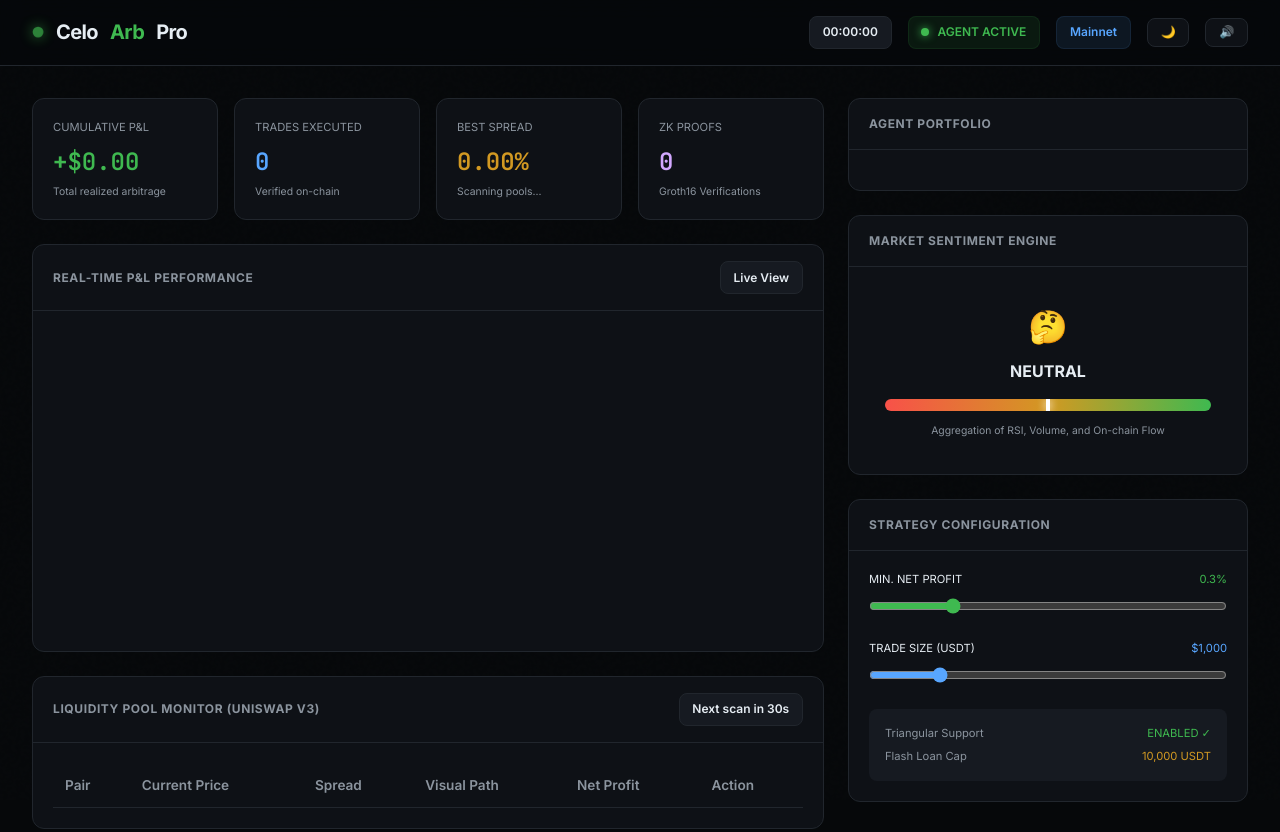
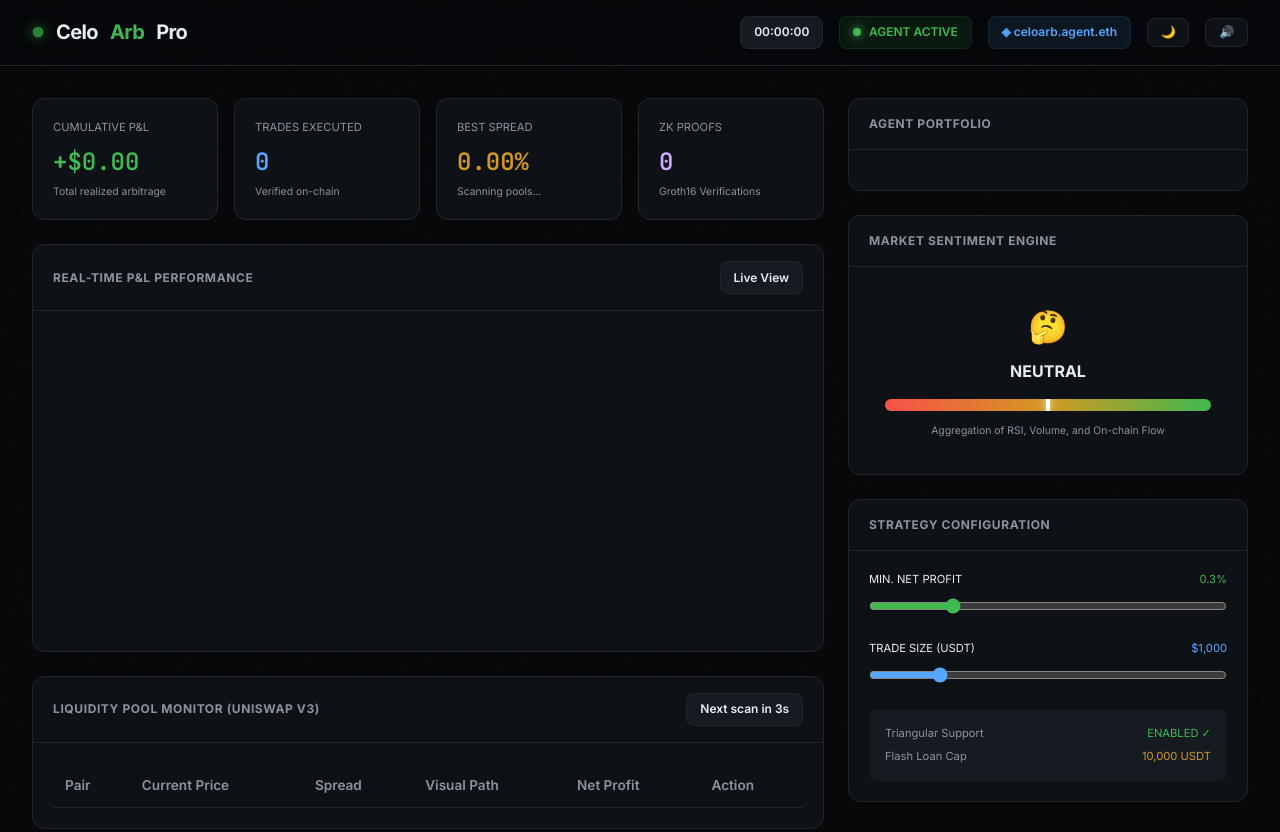
Before and after one commit to gidson5/CeloArb, a website: page index.html in a window 1280 px wide. Shown: the top 832 px of the page. Drawn offline with nearby package versions, Linux system fonts and the light colour scheme.

Commit message:
feat: speed up scan cycle to 3s and integrate AgentNS identity badge

```diff
--- a/index.html
+++ b/index.html
@@ -536,7 +536,11 @@
         </div>
         AGENT ACTIVE
       </div>
-      <div class="badge blue">Mainnet</div>
+      <a href="https://agent-ns.vercel.app" target="_blank"
+         class="badge blue"
+         style="text-decoration:none; cursor:pointer">
+        ◈ celoarb.agent.eth
+      </a>
       <button id="theme-toggle" class="badge" style="cursor:pointer; background:var(--surface)">
         <span id="theme-icon">🌙</span>
       </button>
@@ -590,7 +594,7 @@
       <div class="card">
         <div class="card-header">
           <div class="card-title">Liquidity Pool Monitor (Uniswap V3)</div>
-          <div class="badge" id="scan-timer">Next scan in 30s</div>
+          <div class="badge" id="scan-timer">Next scan in 3s</div>
         </div>
         <div class="card-body">
           <table class="data-table">
@@ -1048,12 +1052,12 @@
       $('clock').textContent = new Date().toLocaleTimeString([], { hour12: false });
     }, 1000);
 
-    let secondsLeft = 30;
+    let secondsLeft = 3;
     setInterval(() => {
       secondsLeft--;
       if (secondsLeft <= 0) {
         tick();
-        secondsLeft = 30;
+        secondsLeft = 3;
       }
       $('scan-timer').textContent = `Next scan in ${secondsLeft}s`;
     }, 1000);
```
